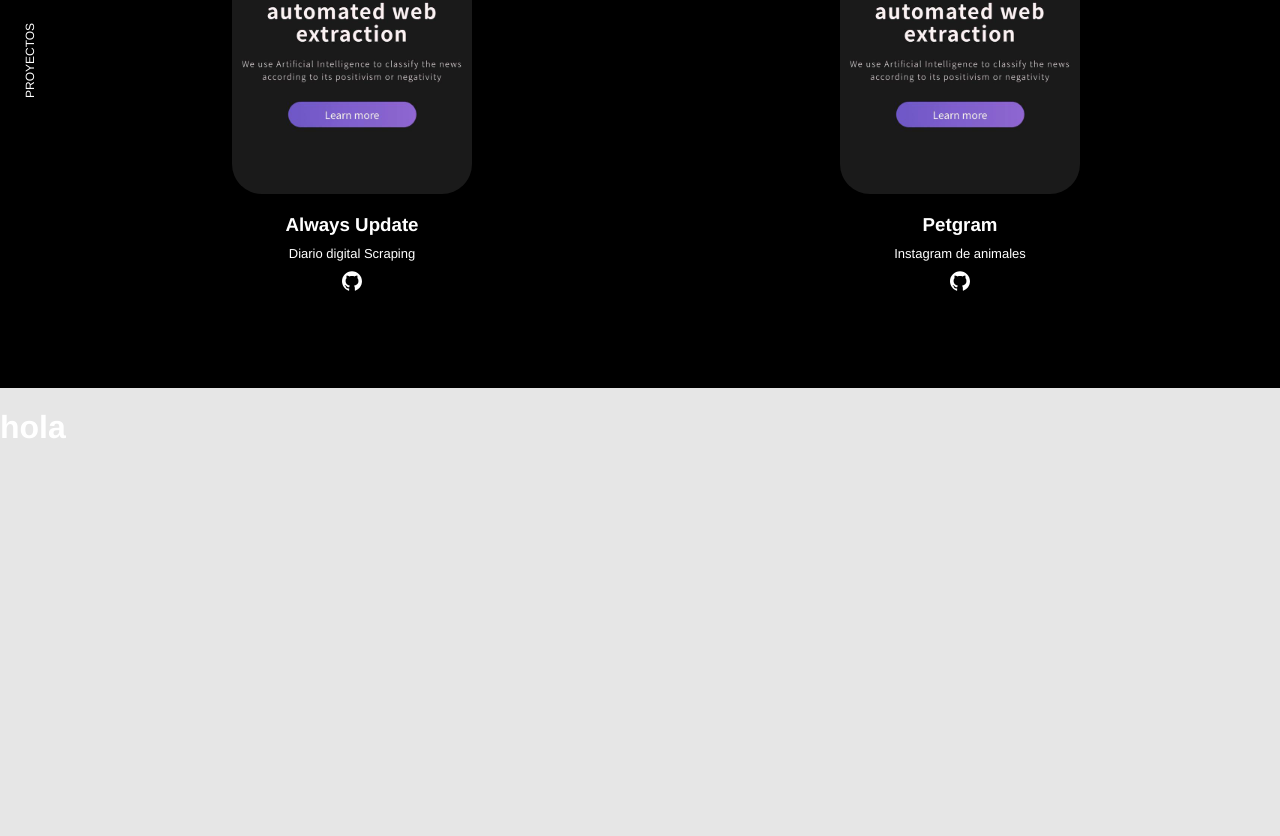
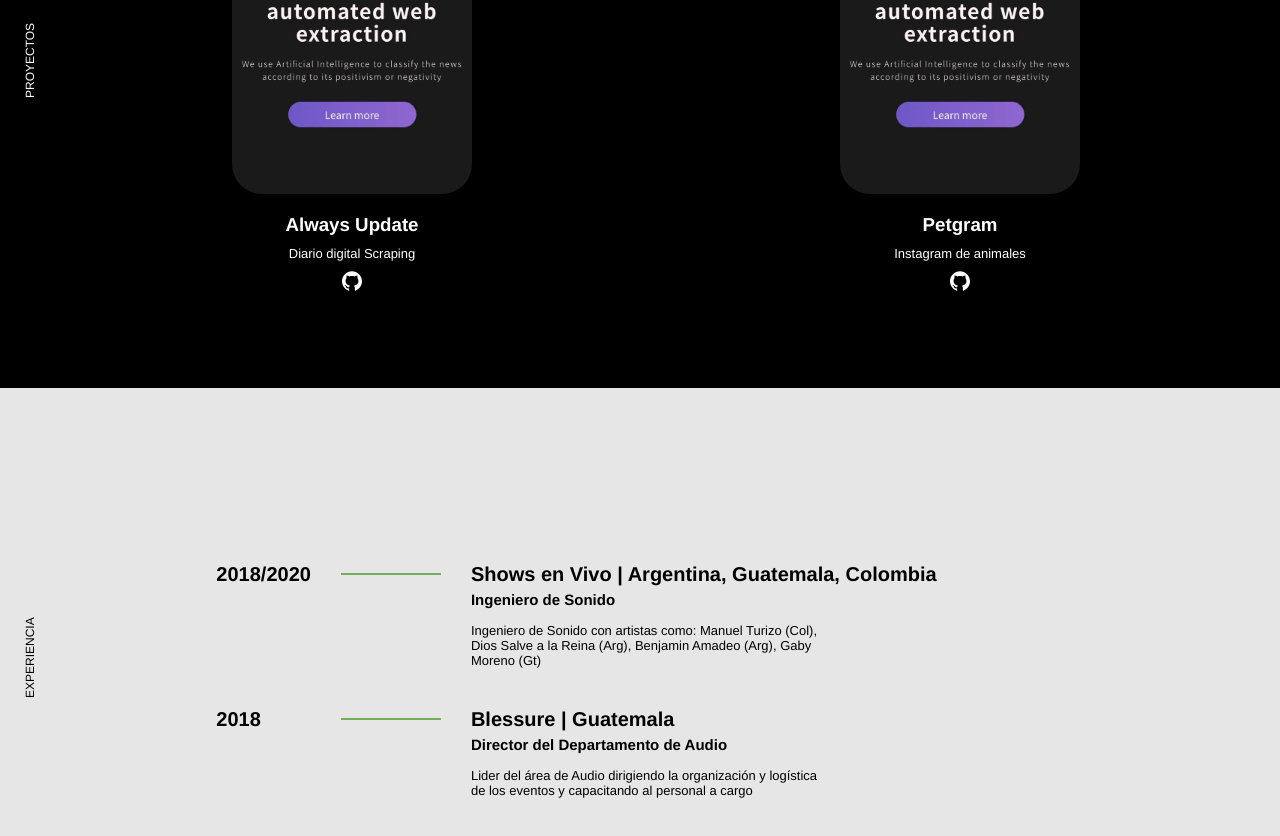
Before and after one commit to LeonLSV/CV, a React (Create React App) app: page / in a window 1280 px wide. Shown: the part 1852-2688 px from the top of the page. Built offline with nearby package versions, Linux system fonts and the light colour scheme.

Commit message:
[Add] Experience

```diff
--- /dev/null
+++ b/src/components/Experience/Experiencia/index.js
@@ -0,0 +1,25 @@
+import React from "react";
+import { Experiencias, GridTrabajos } from "./styled";
+import { Trabajo } from "../Trabajo";
+
+export const Experiencia = () => {
+  return (
+    <>
+      <Experiencias>EXPERIENCIA</Experiencias>
+      <GridTrabajos>
+        <Trabajo
+          año="2018/2020"
+          titulo="Shows en Vivo | Argentina, Guatemala, Colombia"
+          subtitulo="Ingeniero de Sonido"
+          descripcion="Ingeniero de Sonido con artistas como: Manuel Turizo (Col), Dios Salve a la Reina (Arg), Benjamin Amadeo (Arg), Gaby Moreno (Gt)"
+        />
+        <Trabajo
+          año="2018"
+          titulo="Blessure | Guatemala"
+          subtitulo="Director del Departamento de Audio"
+          descripcion="Lider del área de Audio dirigiendo la organización y logística de los eventos y capacitando al personal a cargo"
+        />
+      </GridTrabajos>
+    </>
+  );
+};
--- /dev/null
+++ b/src/components/Experience/Experiencia/styled.js
@@ -0,0 +1,17 @@
+import styled from "styled-components";
+
+export const Experiencias = styled.section`
+  width: 60px;
+  transform: rotate(-90deg);
+  font-size: 12px;
+  color: black;
+  text-align: center;
+`;
+
+export const GridTrabajos = styled.div`
+  display: grid;
+  grid-template-columns: 0.1fr 0.1fr 1fr;
+  grid-template-rows: 1fr 1fr;
+
+  margin: auto 100px;
+`;
--- /dev/null
+++ b/src/components/Experience/Trabajo/index.js
@@ -0,0 +1,22 @@
+import React from "react";
+import {
+  LineTrabajo,
+  TituloTrabajo,
+  SubtituloTrabajo,
+  DescripcionTrabajo,
+  AñoTrabajo,
+} from "./styled";
+
+export const Trabajo = (props) => {
+  return (
+    <>
+      <AñoTrabajo>{props.año}</AñoTrabajo>
+      <LineTrabajo></LineTrabajo>
+      <div>
+        <TituloTrabajo>{props.titulo}</TituloTrabajo>
+        <SubtituloTrabajo>{props.subtitulo}</SubtituloTrabajo>
+        <DescripcionTrabajo>{props.descripcion}</DescripcionTrabajo>
+      </div>
+    </>
+  );
+};
--- /dev/null
+++ b/src/components/Experience/Trabajo/styled.js
@@ -0,0 +1,38 @@
+import styled from "styled-components";
+
+export const LineTrabajo = styled.div`
+  width: 100px;
+  height: 2px;
+  background: #73af5c;
+  margin: 0 30px;
+  margin-top: 50px;
+`;
+export const AñoTrabajo = styled.h3`
+  font-size: 20px;
+  margin: 0;
+  color: black;
+  margin-top: 40px;
+`;
+export const TituloTrabajo = styled.h1`
+  font-size: 20px;
+  margin: 0;
+  font-weight: 600;
+  color: black;
+  margin-top: 40px;
+`;
+
+export const SubtituloTrabajo = styled.h4`
+  font-size: 15px;
+  margin: 5px 0;
+  color: black;
+`;
+
+export const DescripcionTrabajo = styled.h1`
+  font-size: 13px;
+  margin: 0;
+  font-weight: normal;
+  max-width: 350px;
+  margin-top: 15px;
+
+  color: black;
+`;
--- a/src/components/Experience/index.js
+++ b/src/components/Experience/index.js
@@ -1,11 +1,12 @@
 import React from "react";
 import { GlobalExperience } from "./styled";
+import { Experiencia } from "./Experiencia";
 
 export const Experience = () => {
   return (
     <>
       <GlobalExperience>
-        <h1>hola</h1>
+        <Experiencia />
       </GlobalExperience>
     </>
   );
--- a/src/components/Experience/styled.js
+++ b/src/components/Experience/styled.js
@@ -2,10 +2,10 @@ import styled from "styled-components";
 
 export const GlobalExperience = styled.div`
   display: grid;
-  grid-template-columns: 0.1fr 0.9fr 1fr;
-  grid-template-rows: 80vh;
+  grid-template-columns: 0.1fr 1fr;
+  grid-template-rows: 70vh;
   background: #e6e6e6;
-  p {
+  section {
     grid-column-start: 1;
     grid-column-end: 2;
     align-self: center;
```
Also changed, not shown: 1 other file (tests, documents, lock files or other folders).
